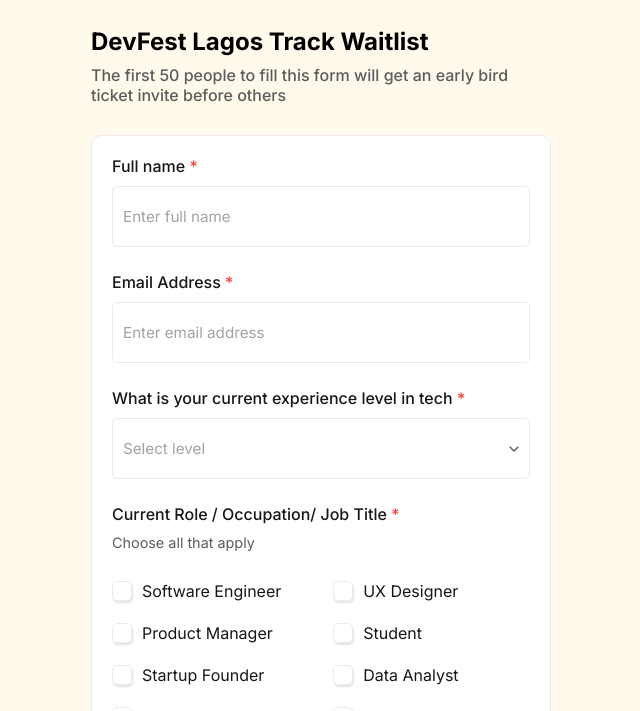
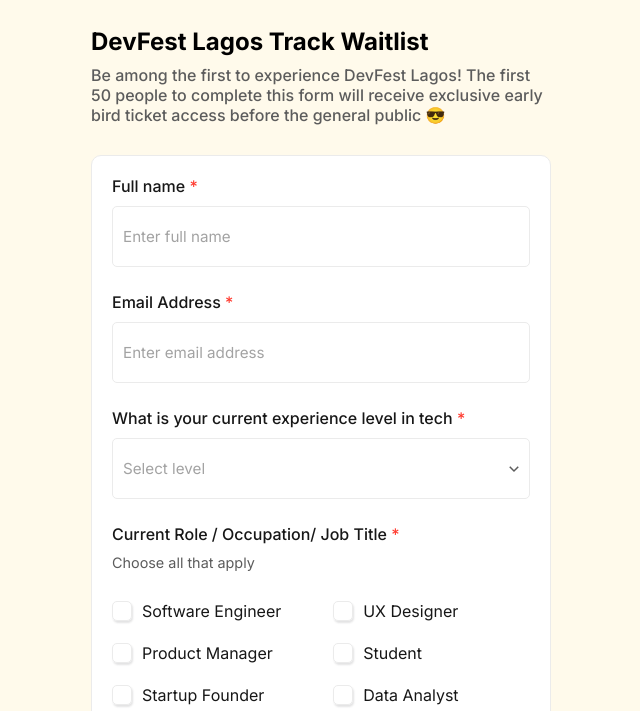
Before and after one commit to GDG-W/Topaz, a plain HTML site: page index.html in a window 1280 px wide. Shown: the part 89-800 px from the top of the page, without its empty margins (319-959 px from the left). Drawn offline with Linux system fonts and the light colour scheme.

Commit message:
Update index.html

```diff
--- a/index.html
+++ b/index.html
@@ -13,8 +13,8 @@
       </header>
       <h1>DevFest Lagos Track Waitlist</h1>
       <p>
-        The first 50 people to fill this form will get an early bird ticket
-        invite before others
+Be among the first to experience DevFest Lagos!
+ The first 50 people to complete this form will receive exclusive early bird ticket access before the general public 😎
       </p>
       <form class="form main-form" id="form">
         <label for="full-name" class="main-label"
```
